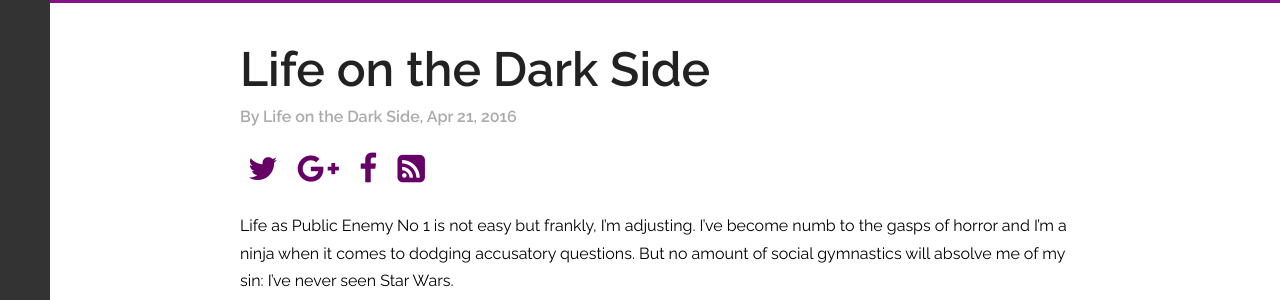
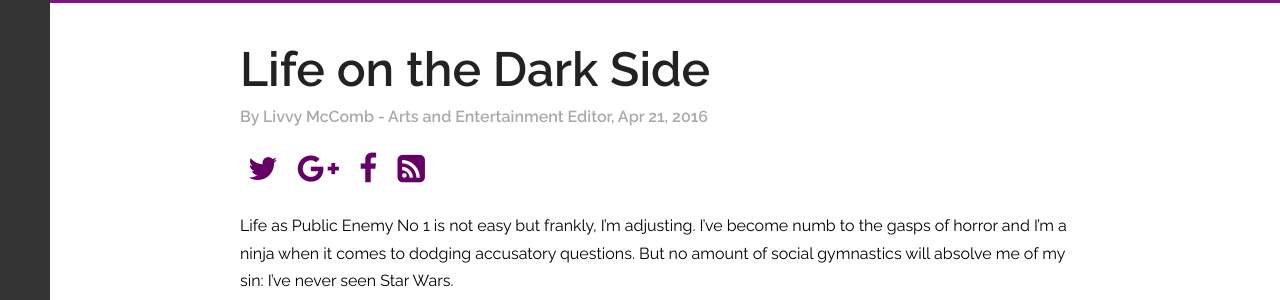
Before and after one commit to Kefwmag/kefwmag.github.io, a Jekyll site: the page built from _posts/2016-04-21-life-on-the-dark-side.md, in a window 1280 px wide and 1178 px high. Shown: the part 122-422 px from the top of the window. Built offline with Jekyll 4.4.1, drawn with Linux system fonts in a browser that asks for light colours; nearby versions of some CDN libraries.

Commit message:
Update 2016-04-21-life-on-the-dark-side.md

```diff
--- a/_posts/2016-04-21-life-on-the-dark-side.md
+++ b/_posts/2016-04-21-life-on-the-dark-side.md
@@ -3,7 +3,7 @@ layout: dposts
 title: "Life on the Dark Side"
 date: 2016-04-21 12:02:00 +0000
 category: "arts"
-author: "Life on the Dark Side"
+author: "Livvy McComb - Arts and Entertainment Editor"
 ---
 Life as Public Enemy No 1 is not easy but frankly, I’m adjusting. I’ve become numb to the gasps of horror and I’m a ninja when it comes to dodging accusatory questions. But no amount of social gymnastics will absolve me of my sin: I’ve never seen Star Wars.
 
```
